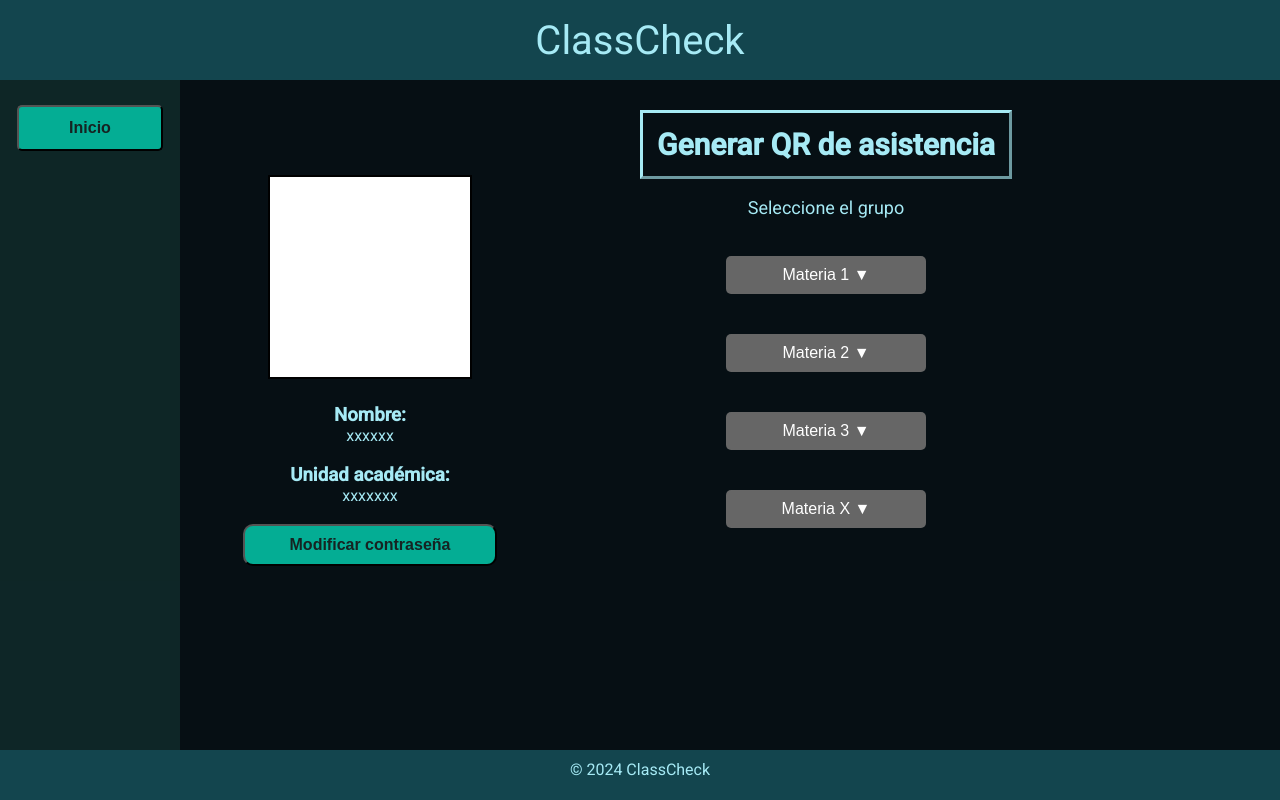
After one commit to Armandiux2324/classcheck_web, a PHP site: page /ui_maestro/selec_grupo_qr_maestro.html in a window 1280 px wide. The commit adds this page. Run offline with PHP 8.4, Linux system fonts and the light colour scheme.

Commit message:
pantallas del maestro casi listas, nomás faltan los js

```diff
--- a/classcheck_web/css/main_style.css
+++ b/classcheck_web/css/main_style.css
@@ -141,6 +141,19 @@ button:hover {
     height: 30px;
     margin: 10px;
 }
+.hora-qr{
+    border-radius: 5px;
+    width: 70%;
+    height: 30px;
+    margin: 10px;
+   text-align: center;
+}
+.qr{
+    background-color: white;
+    margin-left: 200px;
+    margin-right: 105px;
+
+}
 
 /*Calendario*/
 .calendar-container {
@@ -176,6 +189,9 @@ button:hover {
     width: 200px;
     border-radius: 5px;
 }
+.materia-button:hover{
+    color: #060f14;
+}
 .grupo-container {
     display: none;
     margin-top: 10px;
--- a/classcheck_web/scripts/main_script.js
+++ b/classcheck_web/scripts/main_script.js
@@ -14,3 +14,17 @@ function toggleGrupos(id) {
         container.style.display = "none";
     }
 }
+function toggleForm(formId) {
+    // Ocultar todos los formularios
+    document.getElementById('studentForm').classList.add('hidden');
+    document.getElementById('teacherForm').classList.add('hidden');
+    document.getElementById('adminForm').classList.add('hidden');
+
+    // Mostrar el formulario seleccionado
+    document.getElementById(formId).classList.remove('hidden');
+}
+
+document.getElementById('registrationForm').addEventListener('submit', function(event) {
+    event.preventDefault();
+    alert('Registro exitoso');
+});
--- /dev/null
+++ b/classcheck_web/ui_maestro/selec_grupo_qr_maestro.html
@@ -0,0 +1,68 @@
+<!DOCTYPE html>
+<html lang="es">
+<head>
+    <meta charset="UTF-8">
+    <meta name="viewport" content="width=device-width, initial-scale=1.0">
+    <title>ClassCheck - Generar QR de asistencia</title>
+    <link href="https://fonts.googleapis.com/css2?family=Roboto:wght@300;400;500&display=swap" rel="stylesheet">
+    <link rel="stylesheet" href="/css/main_style.css">
+    <script src="/scripts/main_script.js"></script>
+</head>
+<body>
+    <header>ClassCheck</header>
+    <main>
+        <div id="left">
+            <div class="menu">
+                <button class="button-menu"><strong>Inicio</strong></button>
+            </div>
+        </div>
+        <div id="user_info">
+            <div class="perfil">
+                <div>
+                    <div class="pfp"></div>
+                    <h3>Nombre:</h3>
+                    <p>xxxxxx</p><br>
+                    <h3>Unidad académica:</h3>
+                    <p>xxxxxxx</p><br>
+                    <button class="chpass_button"><strong>Modificar contraseña</strong></button>
+                </div>
+            </div>
+        </div>
+        <div class="content">
+            <div class="buttons_list">
+                <h3 class="section_title">Generar QR de asistencia</h3>
+                <p class="p_instrucciones">Seleccione el grupo</p>
+                <div class="materia">
+                    <button class="materia-button" onclick="toggleGrupos('grupo1')">Materia 1 ▼</button>
+                    <div id="grupo1" class="grupo-container">
+                        <button class="button-content" id="grupoa_mat1_qr"><strong>Grupo A</strong></button><br>
+                        <button class="button-content" id="grupob_mat1_qr"><strong>Grupo B</strong></button>
+                    </div>
+                </div>
+                <div class="materia">
+                    <button class="materia-button" onclick="toggleGrupos('grupo2')">Materia 2 ▼</button>
+                    <div id="grupo2" class="grupo-container">
+                        <button class="button-content" id="grupoa_mat2_qr"><strong>Grupo A</strong></button><br>
+                        <button class="button-content" id="grupob_mat2_qr"><strong>Grupo B</strong></button>
+                    </div>
+                </div>
+                <div class="materia">
+                    <button class="materia-button" onclick="toggleGrupos('grupo3')">Materia 3 ▼</button>
+                    <div id="grupo3" class="grupo-container">
+                        <button class="button-content" id="grupoa_mat3_qr"><strong>Grupo A</strong></button><br>
+                        <button class="button-content" id="grupob_mat3_qr"><strong>Grupo B</strong></button>
+                    </div>
+                </div>
+                <div class="materia">
+                    <button class="materia-button" onclick="toggleGrupos('grupoX')">Materia X ▼</button>
+                    <div id="grupoX" class="grupo-container">
+                        <button class="button-content" id="grupoa_matx_qr"><strong>Grupo A</strong></button><br>
+                        <button class="button-content" id="grupob_matx_qr"><strong>Grupo B</strong></button><br><br>
+                    </div>
+                </div>
+            </div>
+        </div>
+    </main>
+    <footer>&copy; 2024 ClassCheck</footer>
+</body>
+</html>
```
Also changed, not shown: classcheck_web/ui_administrador/agregar_usuarios.html (+1 -17 lines), classcheck_web/ui_maestro/generar_qr.html (added, +48 -0 lines), classcheck_web/images/qr.png (added).
